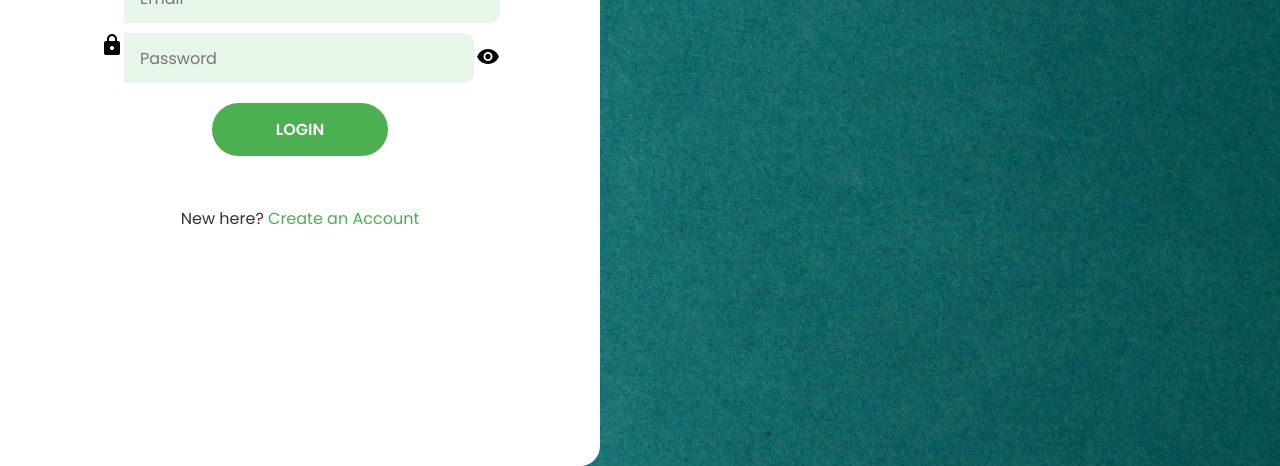
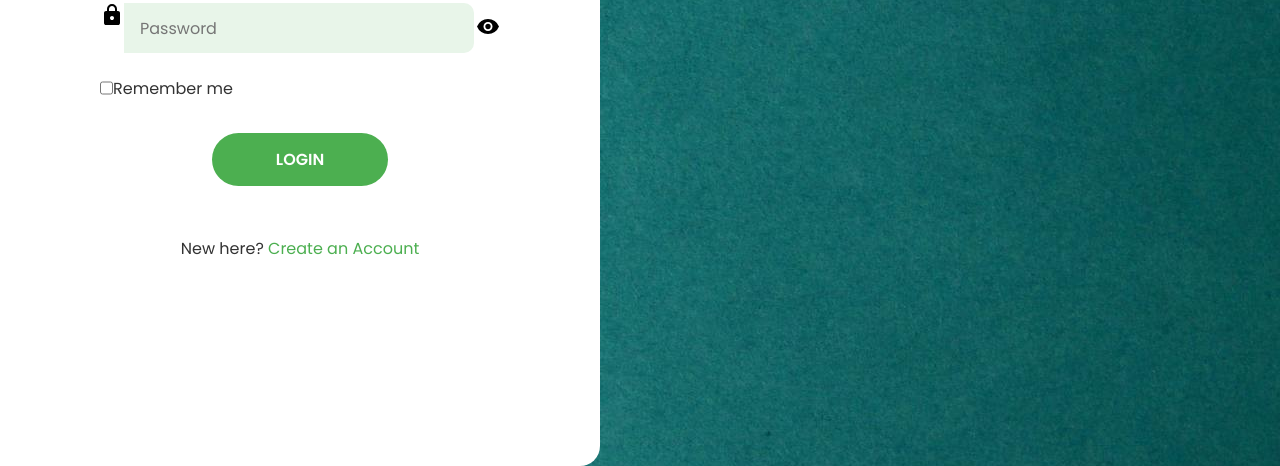
Before and after one commit to Helloworldfardeen/awak-assignment-CDAC, a plain HTML site: page index.html in a window 1280 px wide. Shown: the part 334-800 px from the top of the page. Drawn offline with Linux system fonts and the light colour scheme.

Commit message:
13:30am 12-09-24

```diff
--- a/index.html
+++ b/index.html
@@ -54,7 +54,10 @@
                     </span>
                 </div>
             </div>
-
+            <div class="input-group">
+                <input type="checkbox" id="remember-me" name="remember-me">
+                <label for="remember-me">Remember me</label>
+            </div>
             <button type="submit">logIn</button>
         </form>
         <p>New here? <a href="Signup.html">Create an Account</a></p>
--- a/style.css
+++ b/style.css
@@ -257,3 +257,9 @@ form div.incorrect input{
     0% { transform: rotate(0deg); }
     100% { transform: rotate(360deg); }
 }
+.input-group {
+    display: flex;
+    align-items: center;
+    width: auto;
+    margin-right: auto;
+}
```
